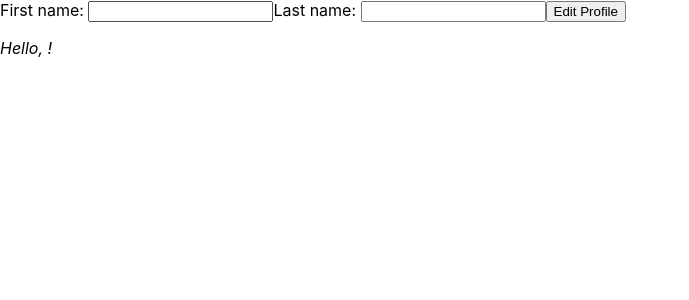
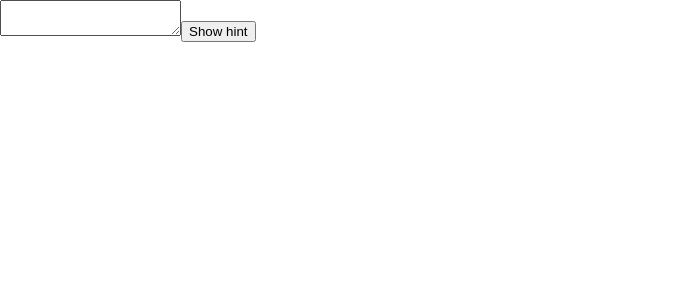
Before and after one commit to holywaterBetter/react1, a React (Create React App) app: page / in a window 1280 px wide. Shown: the top 300 px of the page, without its empty margins (0-689 px from the left). Built offline with nearby package versions, Linux system fonts and the light colour scheme.

Commit message:
feat(#4): State 관리하기 - state 보존 및 초기화 챌린지1

```diff
--- a/src/App.tsx
+++ b/src/App.tsx
@@ -1,49 +1,25 @@
-import { useState, ChangeEvent } from "react";
+import { useState } from 'react';
 
-export default function EditProfile() {
-  const [firstNameInput, setFirstNameInput] = useState("");
-  const [lastNameInput, setLastNameInput] = useState("");
-  const [isEdit, setIsEdit] = useState(true);
+export default function App() {
+  const [showHint, setShowHint] = useState(false);
 
-  function firstText() {
-    if(isEdit) {
-      return <input
-        title="firstNameInput"
-        value={firstNameInput}
-        onChange= {e => setFirstNameInput(e.target.value)}
-      />
-    }
-    return <b>{firstNameInput}</b>
-  }
+  const code = <p><i>Hint: Your favorite city?</i></p>;
+  return <div>
+    {showHint && code}
+    <Form />
+    <button onClick={() => {
+      setShowHint(!showHint);
+    }}>{showHint? 'Hide hint' : 'Show hint'}</button>
+  </div>;
+}
 
-  function lastText() {
-    if(isEdit) {
-      return <input
-        title="lastNameInput"
-        value={lastNameInput}
-        onChange= {e => setLastNameInput(e.target.value)}
-      />
-    }
-    return <b>{lastNameInput}</b>
-  }
-
+function Form() {
+  const [text, setText] = useState('');
   return (
-    <div>
-      <form onSubmit={e => {
-        e.preventDefault();
-        setIsEdit(!isEdit);
-      }}>
-        <label>
-          First name: {firstText()}
-        </label>
-        <label>
-          Last name: {lastText()}
-        </label>
-        <button type="submit">
-          Edit Profile
-        </button>
-        <p><i>Hello, {firstNameInput} {lastNameInput}!</i></p>
-      </form>
-    </div>
+    <textarea
+      title='text'
+      value={text}
+      onChange={e => setText(e.target.value)}
+    />
   );
 }
```
